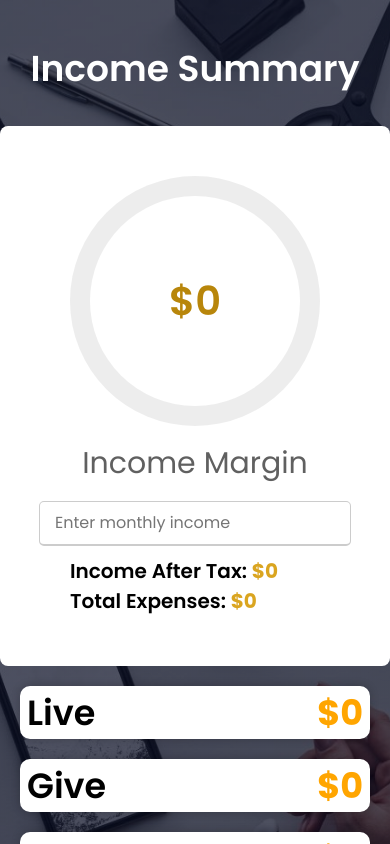
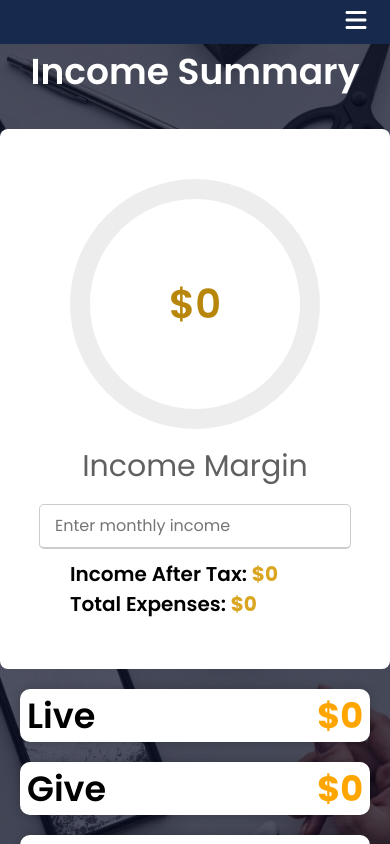
Before and after one commit to lcngassakiikoungaong/CFL23_React_App, a React (Create React App) app: page /summary in a window 390 px wide. Shown: the top 844 px of the page. Built offline with nearby package versions, Linux system fonts and the light colour scheme.

Commit message:
changes to navbar

```diff
--- a/src/components/navbar.js
+++ b/src/components/navbar.js
@@ -1,20 +1,16 @@
-import React  from "react";
+import React, { Component } from "react";
 import "../css/shared_css/navbar.css";
 import { Link } from 'react-router-dom';
 
 
-let navLinks = document.getElementById("navLinks");
+class Navbar extends Component {
+    state = {clicked: false};
 
-function showMenu() {
-    navLinks.style.right = "0";
-}
+    handleCLick = () => {
+        this.setState({clicked: !this.state.clicked})
+    }
 
-function hideMenu() {
-    navLinks.style.right = "-200px";
-}
-
-function Navbar() {
-
+    render() {
     return (
         <>
         <head>
@@ -30,10 +26,8 @@ function Navbar() {
             />
         </head>
         <nav>
-            <Link href="/summary"><img src=""/></Link>
             <div className="nav-links" id="navLinks">
-                <i className="fa-solid fa-square-xmark"></i>
-                <ul>
+                <ul id="navbar" className={this.state.clicked ? "#navbar active" : "#navbar"}>
                     <li><Link to="/summary" id="homeNav">SUMMARY</Link></li>
                     <li><Link to="/live" id="liveNav">LIVE</Link></li>
                     <li><Link to="/give" id="giveNav">GIVE</Link></li>
@@ -41,11 +35,14 @@ function Navbar() {
                     <li><Link to="/owe" id="oweNav">OWE</Link></li>
                     <li><Link to="/about" id="homeNav">ABOUT</Link></li>
                 </ul>
-                <i className="fa-solid fa-bars"></i>
+            </div>
+            <div id="menu" onClick={this.handleCLick}>
+                <i id="bars" className={this.state.clicked ? "fas fa-times" : "fas fa-bars"}></i>
             </div>
         </nav>
         </>
     );
 }
+}
 
 export default Navbar
--- a/src/css/shared_css/navbar.css
+++ b/src/css/shared_css/navbar.css
@@ -10,7 +10,6 @@
 
 nav {
   display: flex;
-  /* Test change*/
   padding: 2% 6%;
   justify-content: space-between;
   align-items: center;
@@ -28,14 +27,6 @@ nav {
   flex: 1;
   text-align: right;
 }
-
-/*.nav-links ul{
-  display: $(hamburgerOpen ? 'inline' : 'none');
-  height: 100vh;
-  width: 25vw;
-  margin-top: 50px;
-  position: absolute;
-}*/
 
 .nav-links ul li {
   list-style: none;
@@ -90,42 +81,59 @@ nav {
   font-size: 14px;
   color: #fff;
 }
+#menu i {
+  color: #fff;
+  align-items: center;
+}
 
+#menu {
+  display: none;
+}
 /* This is for the phone view */
 
-@media screen and (max-width: 768px) {
+@media screen and (max-width: 700px) {
   .text-box h1 {
     font-size: 20px;
+  }
+  nav {
+    background: #17294c;
   }
 
   .nav-links ul li {
     display: block;
   }
 
-  .nav-links {
-    position: fixed;
-    background: darkgoldenrod;
-    height: 100vh;
-    width: 200px;
-    top: 0;
-    right: -200px;
+  #navbar {
     text-align: left;
     z-index: 2;
+    position: fixed;
+    top: 40px;
+    right: -200px;
+    width: 200px;
+    height: 100vh;
+    background: #17294c;
+    padding: 40px 0 0 10px;
     transition: 1s;
   }
 
-  nav .fa-solid {
+  #navbar.active {
+    right: 0px;
+  }
+
+  #navbar li {
+    margin-bottom: 25px;
+  }
+
+  #menu {
     display: block;
-    color: #fff;
-    font-size: 22px;
+  }
+
+  #menu i {
+    font-size: 24px;
     cursor: pointer;
   }
-
-  .nav-links ul {
-    padding: 30px;
+  #menu {
+    color: #fff;
   }
 
-  .row {
-    flex-direction: column;
-  }
 }
```
